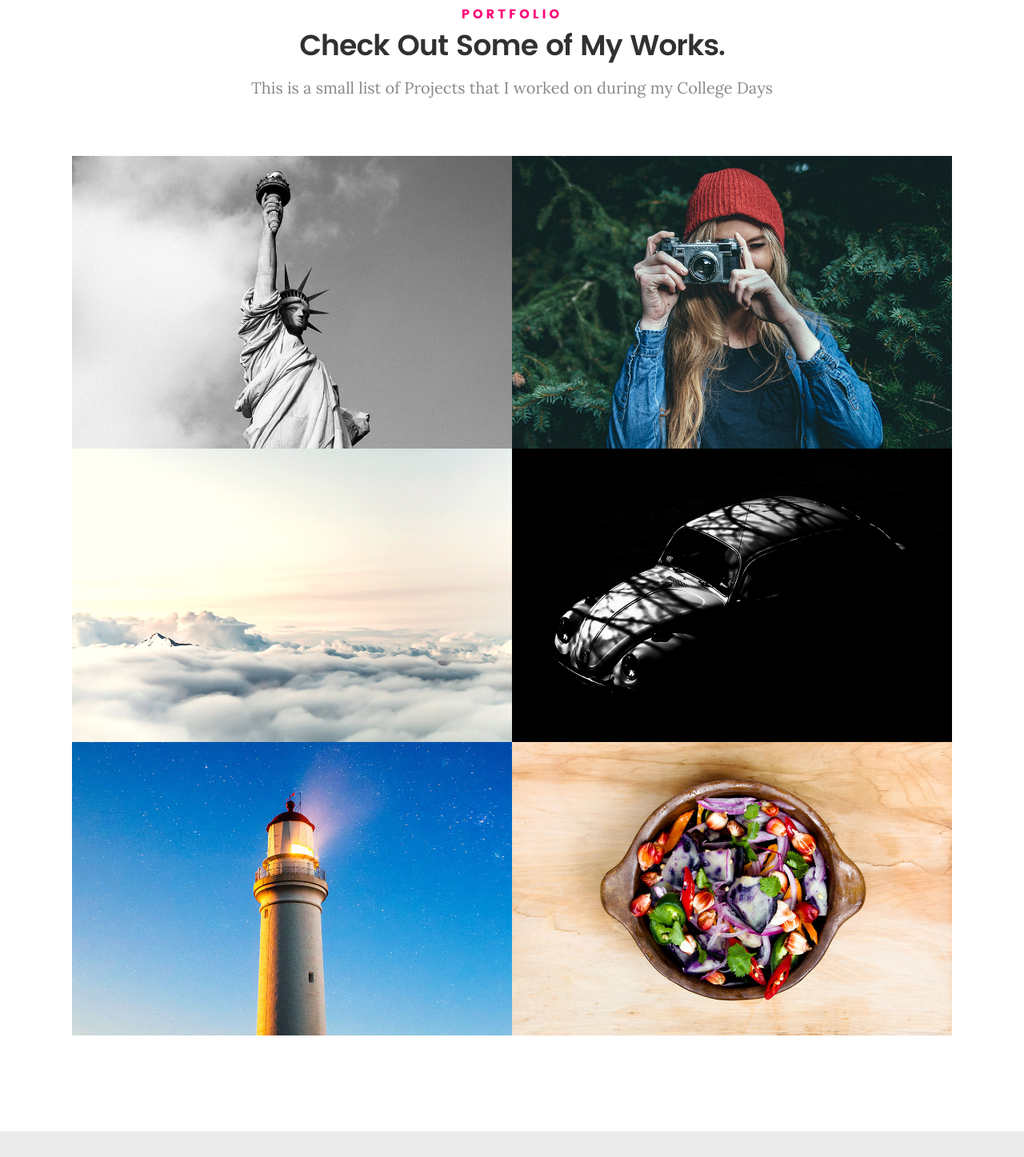
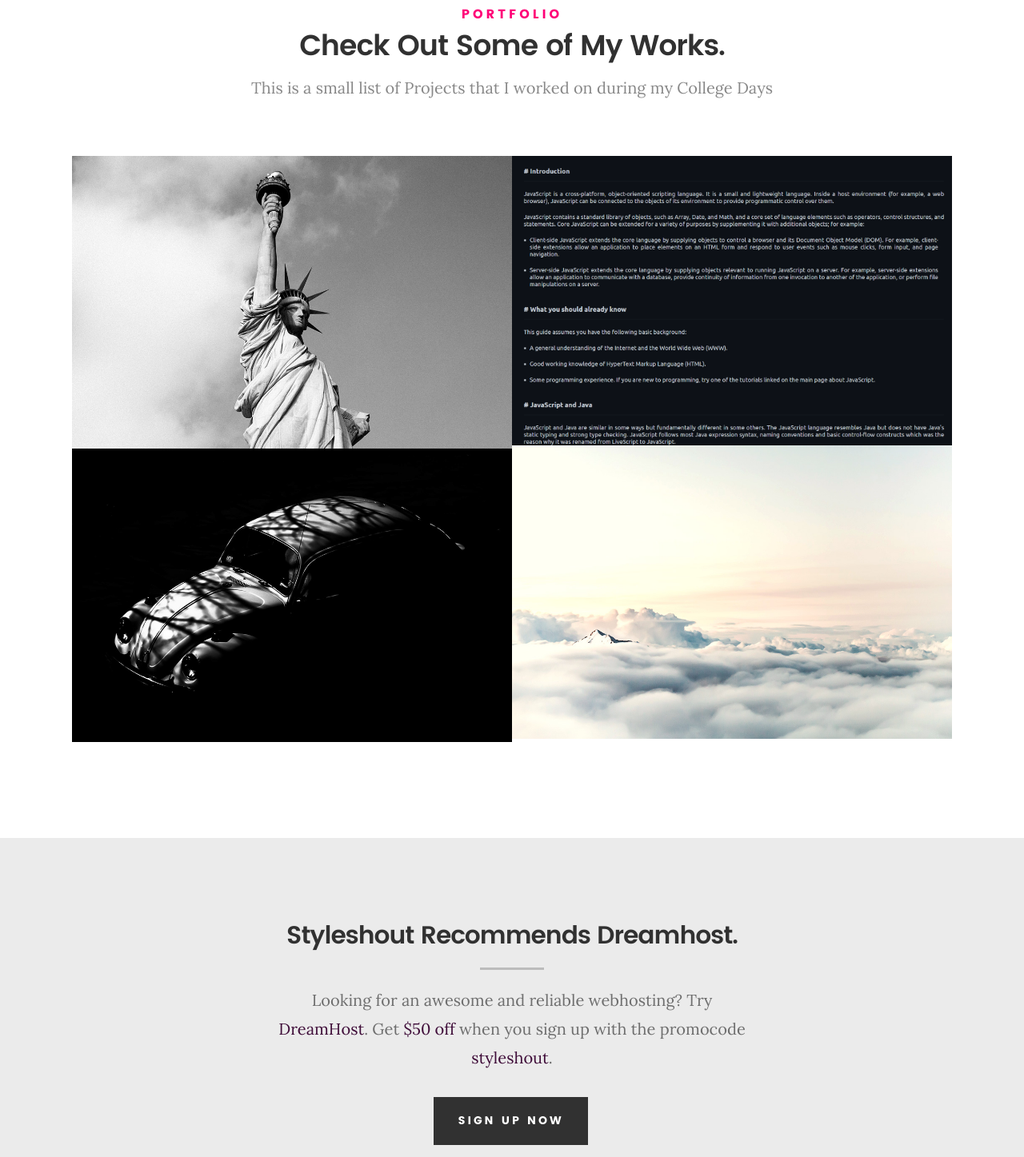
Before and after one commit to Ros-Salazar/Ros-Salazar.github.io, a plain HTML site: page index.html in a window 1280 px wide. Shown: the part 3626-5073 px from the top of the page at 80% size. Drawn offline with Linux system fonts and the light colour scheme; files whose address does not match are found by name.

Commit message:
made changes to portfolio tab of page

```diff
--- a/index.html
+++ b/index.html
@@ -382,11 +382,11 @@
 
 	         	<div class="bgrid folio-item">
 	               <div class="item-wrap">
-	               	<img src="images/portfolio/modals/m-liberty.jpg" alt="Liberty">
+	               	<img src="images/portfolio/modals/m-liberty.jpg" alt="ProductLanding">
 	                  <a href="#modal-01" class="overlay">
 	                     <div class="folio-item-table">
 	                     	<div class="folio-item-cell">
-		     					       <h3 class="folio-title">Liberty</h3>
+		     					       <h3 class="folio-title">Product Landing Page</h3>
 		     					    	 <span class="folio-types">
 		     					       	  Graphic Design
 		     					       </span>
@@ -398,11 +398,11 @@
 
 	        		<div class="bgrid folio-item">
 	               <div class="item-wrap">
-	               	<img src="images/portfolio/modals/m-shutterbug.jpg" alt="Shutterbug">
+	               	<img src="images/portfolio/modals/TechDoc.png" alt="TechnicalDocumentation">
 	               	<a href="#modal-02" class="overlay">
 	                     <div class="folio-item-table">
 	                     	<div class="folio-item-cell">
-	                     		<h3 class="folio-title">Shutterbug</h3>
+	                     		<h3 class="folio-title">Technical Documentation Page</h3>
 		     					    	<span class="folio-types">
 		     					       	  Web Design
 		     					      </span>
@@ -414,11 +414,11 @@
 
 	            <div class="bgrid folio-item">
 	               <div class="item-wrap">
-	               	<img src="images/portfolio/modals/m-clouds.jpg"alt="Clouds">
+	               	<img src="images/portfolio/modals/m-clouds.jpg"alt="PersonalPortfolio">
 	                  <a href="#modal-03" class="overlay">
 	                     <div class="folio-item-table">
 	                     	<div class="folio-item-cell">
-	                     		<h3 class="folio-title">Clouds</h3>
+	                     		<h3 class="folio-title">Personal Portfolio</h3>
 		     					    	<span class="folio-types">
 		     					       	  Web Design
 		     					      </span>
@@ -430,11 +430,11 @@
 
 	            <div class="bgrid folio-item">
 	               <div class="item-wrap">
-	               	<img src="images/portfolio/modals/m-beetle.jpg" alt="Beetle">
+	               	<img src="images/portfolio/modals/m-beetle.jpg" alt="TributePage">
 	                  <a href="#modal-04" class="overlay">
 	                     <div class="folio-item-table">
 	                     	<div class="folio-item-cell">
-	                     		<h3 class="folio-title">Beetle</h3>
+	                     		<h3 class="folio-title">Tribute Page</h3>
 		     					    	<span class="folio-types">
 		     					       	  Branding
 		     					      </span>
@@ -443,39 +443,6 @@
 	                  </a>
 	               </div>
 	        		</div> <!-- /folio-item -->
-
-	        		<div class="bgrid folio-item">
-	               <div class="item-wrap">
-	               	<img src="images/portfolio/modals/m-lighthouse.jpg" alt="Lighthouse">
-	                  <a href="#modal-05" class="overlay">
-	                     <div class="folio-item-table">
-	                     	<div class="folio-item-cell">
-	                     		<h3 class="folio-title">Lighthouse</h3>
-		     					    	<span class="folio-types">
-		     					       	  Web Development
-		     					      </span>
-		     					   </div>
-	                     </div>
-	                  </a>
-	               </div>
-	        		</div> <!-- /folio-item -->
-
-	            <div class="bgrid folio-item">
-	               <div class="item-wrap">
-	               	<img src="images/portfolio/modals/m-salad.jpg" alt="Salad">
-	                  <a href="#modal-06" class="overlay">
-	                     <div class="folio-item-table">
-	                     	<div class="folio-item-cell">
-	                     		<h3 class="folio-title">Salad</h3>
-		     					    	<span class="folio-types">
-		     					       	  Branding
-		     					      </span>
-		     					   </div>
-	                     </div>
-	                  </a>
-	               </div>
-	        		</div> <!-- /folio-item -->
-
 	            <!-- modal popups - begin
 	            ============================================================= -->
 	            <div id="modal-01" class="popup-modal slider mfp-hide">
@@ -485,14 +452,14 @@
 				     	</div>
 
 					   <div class="description-box">
-					      <h4>Liberty</h4>
-					      <p>Proin gravida nibh vel velit auctor aliquet. Aenean sollicitudin, lorem quis bibendum auctor, nisi elit consequat ipsum, nec sagittis sem nibh id elit.</p>
+					      <h4>Product Landing Page</h4>
+					      <p>A sample page for a specific product</p>
 
 					      <div class="categories">Web Development</div>
 					   </div>
 
 			         <div class="link-box">
-			            <a href="http://www.behance.net">Details</a>
+			            <a href="https://ros-salazar.github.io/ProductLandingPage/">Details</a>
 					      <a href="#" class="popup-modal-dismiss">Close</a>
 			         </div>
 
@@ -501,18 +468,18 @@
 				   <div id="modal-02" class="popup-modal slider mfp-hide">
 
 				     	<div class="media">
-				     		<img src="images/portfolio/modals/m-shutterbug.jpg" alt="" />
+				     		<img src="images/portfolio/modals/TechDoc.png" alt="" />
 				     	</div>
 
 					   <div class="description-box">
 					      <h4>Shutterbug</h4>
-					      <p>Proin gravida nibh vel velit auctor aliquet. Aenean sollicitudin, lorem quis bibendum auctor, nisi elit consequat ipsum, nec sagittis sem nibh id elit.</p>
+					      <p>A Technical Documentation Page for Coding</p>
 
 					      <div class="categories">Web Design</div>
 					   </div>
 
 			         <div class="link-box">
-			            <a href="http://www.behance.net">Details</a>
+			            <a href="https://ros-salazar.github.io/TechnicalDocumentationPage/">Details</a>
 					      <a href="#" class="popup-modal-dismiss">Close</a>
 			         </div>
 
```
Also changed, not shown: images/portfolio/modals/TechDoc.png (added).
